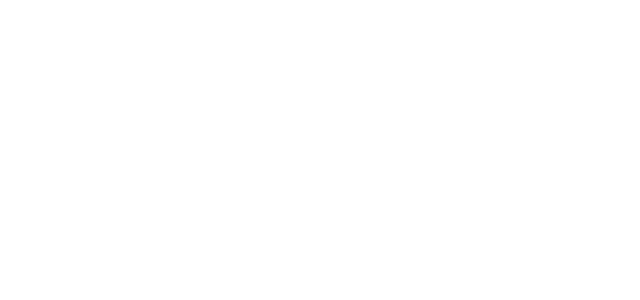
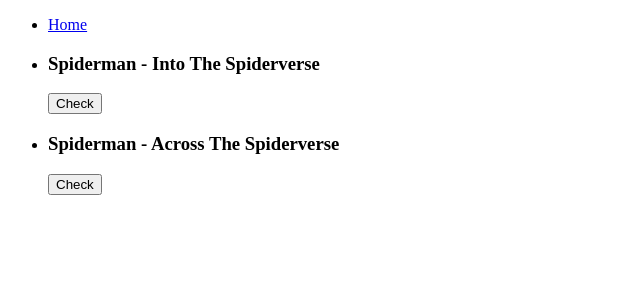
Before and after one commit to JuanPablo70/IETI-MoviesReact, a React (Vite) app: page / in a window 1280 px wide. Shown: the top 300 px of the page, without its empty margins (0-640 px from the left). Built offline with nearby package versions, Linux system fonts and the light colour scheme.

Commit message:
Reusable Components

```diff
--- a/src/App.jsx
+++ b/src/App.jsx
@@ -1,6 +1,14 @@
+import Header from "./components/Header";
+import { MovieList } from "./components/MovieList";
+
 function App() {
 
-  return <div></div>
+  return (
+    <div>
+      <Header />
+      <MovieList />
+    </div>
+  );
 
 }
 
--- /dev/null
+++ b/src/components/Header.jsx
@@ -0,0 +1,13 @@
+function Header() {
+    return (
+        <nav>
+            <ul>
+                <li>
+                    <a href="/">Home</a>
+                </li>
+            </ul>
+        </nav>
+    );
+}
+
+export default Header;
--- /dev/null
+++ b/src/components/MovieList.jsx
@@ -0,0 +1,19 @@
+// other way to export components - arrow functions
+export const MovieList = () => {
+    return (
+        <ul>
+            <li>
+                <article>
+                    <h3>Spiderman - Into The Spiderverse</h3>
+                    <button>Check</button>
+                </article>
+            </li>
+            <li>
+                <article>
+                    <h3>Spiderman - Across The Spiderverse</h3>
+                    <button>Check</button>
+                </article>
+            </li>
+        </ul>
+    );
+}
```
Also changed, not shown: 1 other file (tests, documents, lock files or other folders).
